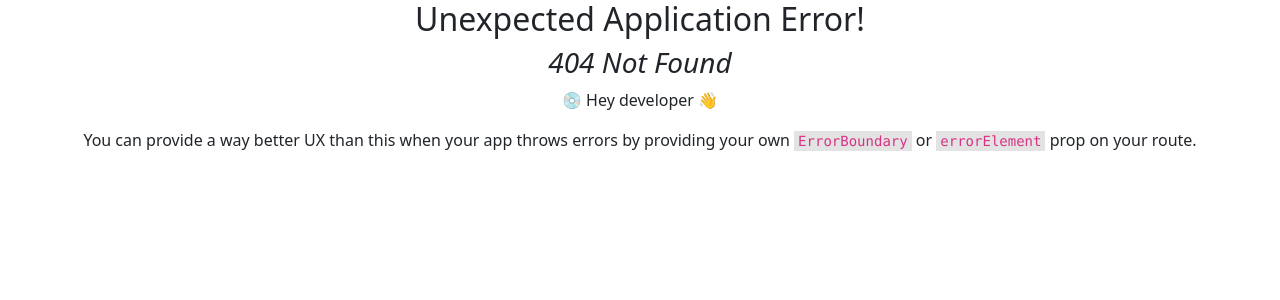
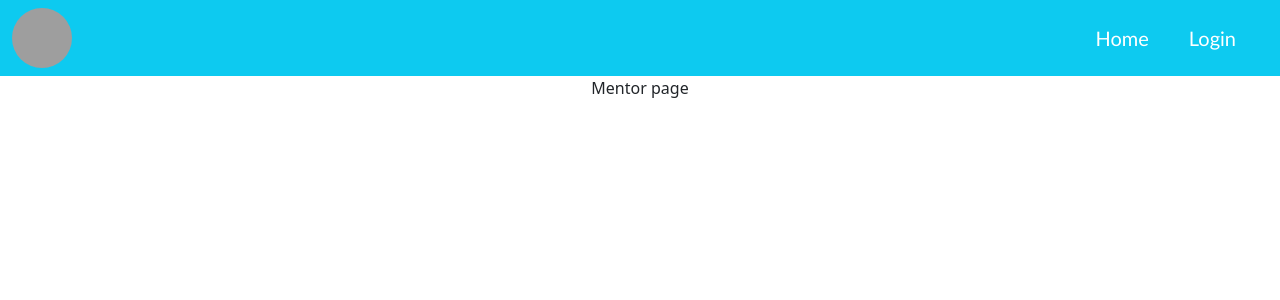
Before and after one commit to tharunmadasi/MastersCoding, a React (Create React App) app: page /Mentor in a window 1280 px wide. Before the commit this address had no page. Shown: the top 300 px of the page. Built offline with nearby package versions, Linux system fonts and the light colour scheme; grey boxes are pictures that could not be loaded.

Commit message:
added new files

```diff
--- /dev/null
+++ b/src/Admin/Admin.js
@@ -0,0 +1,10 @@
+import React from "react"
+
+function admin(){
+    return(
+        <div>
+            Admin page
+        </div>
+    );
+}
+export default admin;
--- a/src/Login/Login.js
+++ b/src/Login/Login.js
@@ -1,13 +1,12 @@
-import React from 'react'
+import React,{useState,useEffect} from 'react'
 import {Link, useNavigate} from 'react-router-dom'
 import './Login.css'
 
-function Login() {
-
-  const navi=useNavigate()
-  let nav=()=>{
-    navi('/')
-  }
+  function Login() {
+    const navi=useNavigate()
+    let nav=()=>{
+      navi('/')
+    }
 
   return (
       <div className="card border border-info">
@@ -20,13 +19,13 @@ function Login() {
     <div className="collapse navbar-collapse" id="navbarNavi">
       <ul className="nav navbar-nav nav-tabs">
         <li className="nav-item ms-4 me-4">
-          <Link className="nav-link text-white" to="/">Student</Link>
+          <Link className="nav-link text-white"  to="/Student">Student</Link>
         </li>
         <li className="nav-item ms-4 me-4">
-          <Link className="nav-link text-white" to="">Mentor</Link>
+          <Link className="nav-link text-white" to="/Mentor">Mentor</Link>
         </li>
         <li className="nav-item ms-4 me-4">
-          <Link className="nav-link text-white" to="">Admin</Link>
+          <Link className="nav-link text-white" to="/Admin">Admin</Link>
         </li>
       </ul>
     </div>
--- /dev/null
+++ b/src/Mentor/Mentor.js
@@ -0,0 +1,10 @@
+import React from "react"
+
+function mentor(){
+    return(
+        <div>
+            Mentor page
+        </div>
+    );
+}
+export default mentor;
--- a/src/Navibar/Navibar.js
+++ b/src/Navibar/Navibar.js
@@ -1,13 +1,14 @@
-import React from 'react'
+import React ,{ useState } from 'react'
 import { Link } from 'react-router-dom'
 import './Navibar.css'
 
-function Navibar() {
-
+const Navibar=() =>{
+  const [showNavbar,setShowNavbar]=useState(true);
 
   return (
-    <div>
+
       <nav className="navbar navbar-expand-lg bg-info">
+
           <div className="container-fluid">
           <img src='https://thumbs.dreamstime.com/b/training-icon-isolated-white-background-vector-illustration-eps-135858477.jpg'  width='60px' height='60px' className='rounded-circle'/>
           <button className="navbar-toggler" type="button" data-bs-toggle="collapse" data-bs-target="#navbarNav">
@@ -25,8 +26,8 @@ function Navibar() {
           </div>
         </div>
       </nav>
-</div>
-  )
-}
 
-export default Navibar
+  );
+};
+
+export default Navibar;
--- /dev/null
+++ b/src/Student/Student.js
@@ -0,0 +1,12 @@
+import React  from "react"
+import './Student.css';
+
+function Student(){
+    return(
+        <div>
+            Student page
+
+        </div>
+    );
+}
+export default Student;
```
Also changed, not shown: src/App.js (+17 -2 lines), src/Admin/Admin.css (added), src/Mentor/Mentor.css (added), src/Student/Student.css (added). Lines whose indentation alone changed are shown as unchanged.
